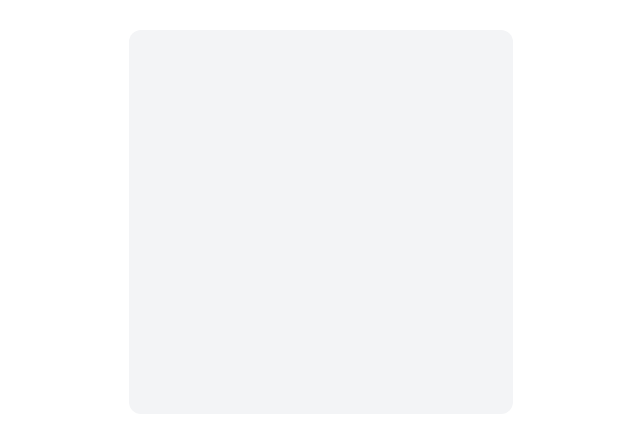
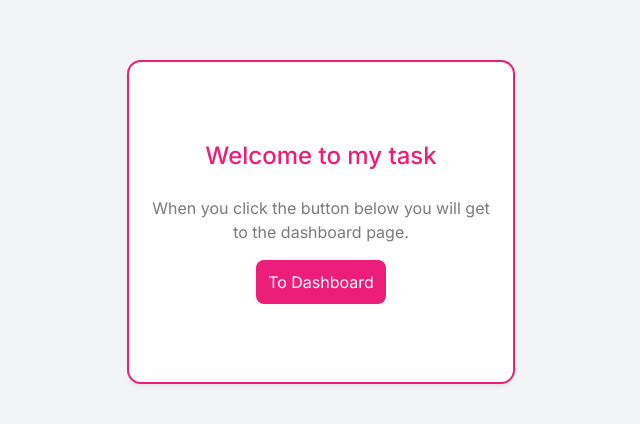
Before and after one commit to Niklas-dev/dashboard-task, a Next.js app: page / in a window 1280 px wide. Shown: the part 178-602 px from the top of the page, without its empty margins (319-959 px from the left). Built offline with nearby package versions, Linux system fonts and the light colour scheme.

Commit message:
add landing page info container

```diff
--- a/src/app/page.tsx
+++ b/src/app/page.tsx
@@ -1,9 +1,25 @@
 import Image from "next/image";
+import Link from "next/link";
 
 export default function Home() {
   return (
-    <main className="flex justify-center items-center h-screen w-screen">
-      <div className="w-96 h-96 bg-gray-100 rounded-xl"></div>
+    <main className="flex justify-center items-center h-screen w-screen bg-gray-100">
+      <div className="w-96 h-80  shadow-md rounded-xl p-4 bg-white ring-primaryRed ring-2 flex flex items-center justify-center">
+        <div className="flex flex-col items-center">
+          <h1 className="text-2xl text-center text-primaryRed font-medium">
+            Welcome to my task
+          </h1>
+          <p className="text-center text-textGray mt-6">
+            When you click the button below you will get to the dashboard page.
+          </p>
+          <Link
+            className="bg-primaryRed rounded-lg text-white px-3 py-2.5 mt-4"
+            href={"/dashboard"}
+          >
+            To Dashboard
+          </Link>
+        </div>
+      </div>
     </main>
   );
 }
```
